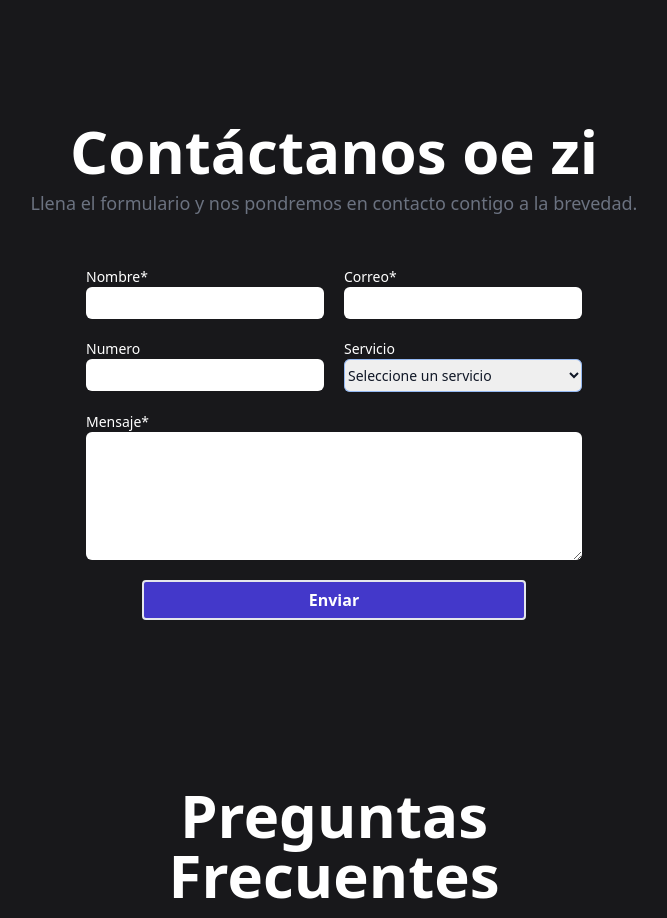
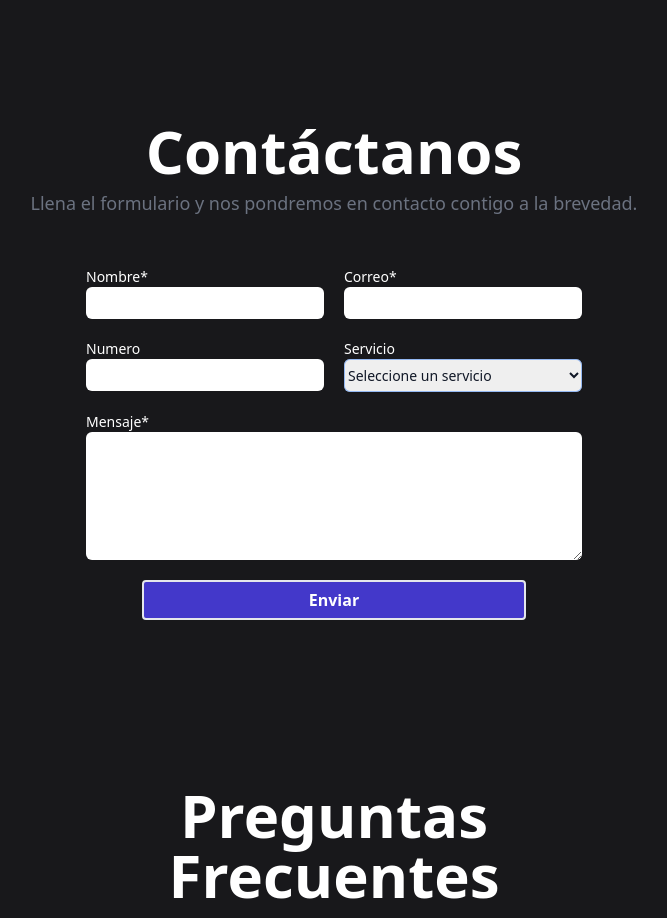
Before and after one commit to NatanaelAlexander/LandingBdOficial, a Next.js app: page / in a window 1280 px wide. Shown: the part 1940-2858 px from the top of the page, without its empty margins (306-973 px from the left). Built offline with nearby package versions, Linux system fonts and the light colour scheme.

Commit message:
se le quito el nombre de flaite al contactanos

```diff
--- a/src/components/home/Contactanos.jsx
+++ b/src/components/home/Contactanos.jsx
@@ -79,7 +79,7 @@ export default function Contactanos() {
         <section className="px-5 flex flex-col gap-[50px]">
             <article className="text-center">
                 <h2 className="text-white flex flex-col font-bold text-4xl md:text-6xl">
-                    Contáctanos oe zi
+                    Contáctanos
                     <span className="text-gray-500 text-lg font-normal md:font-medium pt-2">
                         Llena el formulario y nos pondremos en contacto contigo a la brevedad.
                     </span>
```
